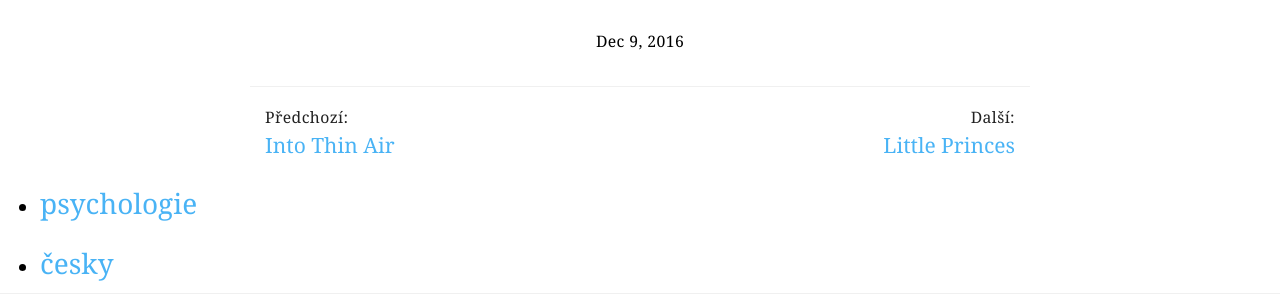
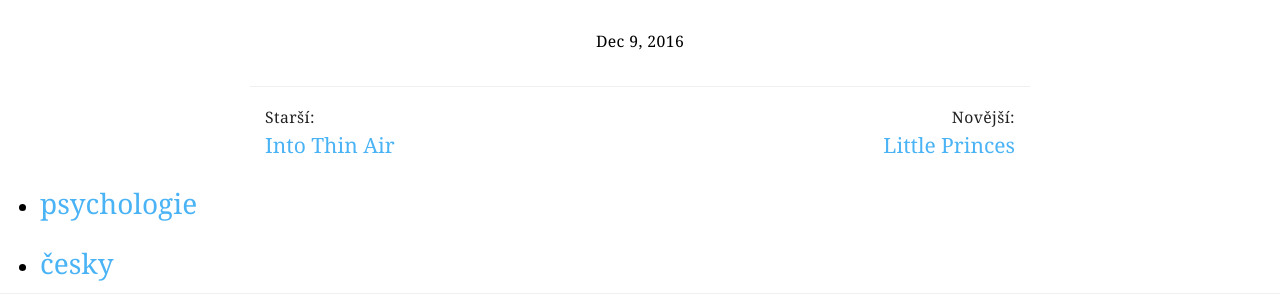
Before and after one commit to jenahajek/jenahajek-jekyll, a Jekyll site: the page built from knihy/_posts/2016-12-09-zbrane-vlivu.markdown, in a window 1280 px wide. Shown: the part 1255-1555 px from the top of the page. Built offline with Jekyll 4.4.1, drawn with Linux system fonts in a browser that asks for light colours.

Commit message:
Clear microcopy on single-nav

```diff
--- a/_includes/single-nav.html
+++ b/_includes/single-nav.html
@@ -36,13 +36,13 @@
   <div class="single-nav">
   {% if prev_post %}
     <a href="{{prev_post_url}}" class="single-nav__item single-nav__item--prev">
-      <p class="single-nav__caption">Předchozí:</p>
+      <p class="single-nav__caption">Starší:</p>
       <h3>{{prev_post_title}}</h3>
     </a>
   {% endif %}
   {% if next_post %}
     <a href="{{next_post_url}}" class="single-nav__item single-nav__item--next">
-      <p class="single-nav__caption">Další:</p>
+      <p class="single-nav__caption">Novější:</p>
       <h3>{{next_post_title}}</h3>
     </a>
   {% endif %}
```
